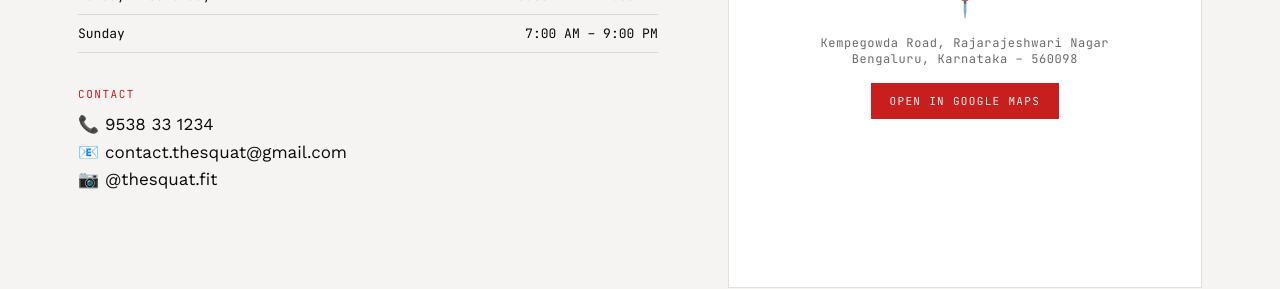
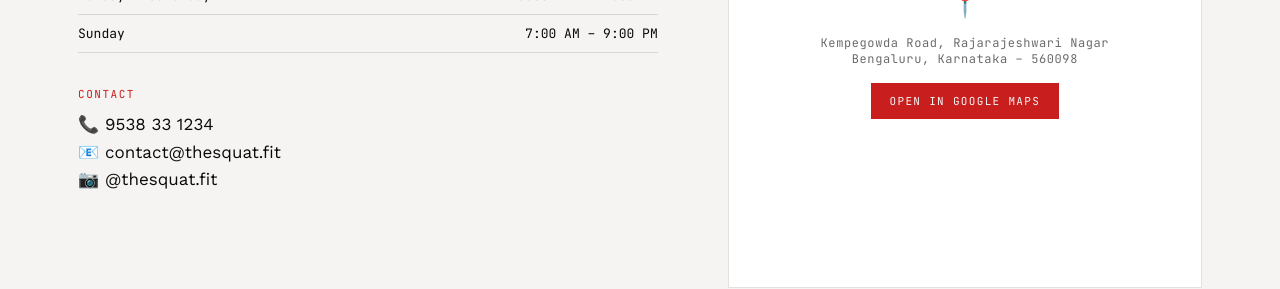
Before and after one commit to ChidanandagowdaDP/The-Squat, a React (Vite) app: page / in a window 1280 px wide. Shown: the part 8520-8809 px from the top of the page. Built offline with nearby package versions, Linux system fonts and the light colour scheme.

Commit message:
Contact Update

```diff
--- a/src/constants.js
+++ b/src/constants.js
@@ -2,7 +2,7 @@ export const CONTACT = {
   phoneDisplay: "9538 33 1234",
   phoneTel: "+919538331234",
   whatsappNumber: "919538331234",
-  email: "contact.thesquat@gmail.com",
+  email: "contact@thesquat.fit",
   instagram: "https://instagram.com/thesquat.fit",
   addressLines: [
     "No. 197, 2nd Floor, Kempegowda Road,",
```
